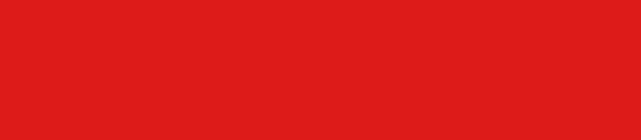
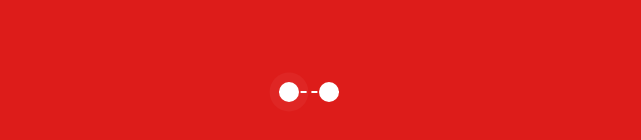
Before and after one commit to odysseyhack/apg-rescue-rangers-burgerapp, an Angular app: page /validate-data/1 in a window 1280 px wide. Shown: the part 657-797 px from the top of the page, without its empty margins (321-962 px from the left). Built offline with nearby package versions, Linux system fonts and the light colour scheme.

Commit message:
Finished questionair

```diff
--- a/src/app/validate/question/navigation/navigation.component.html
+++ b/src/app/validate/question/navigation/navigation.component.html
@@ -1,3 +1,4 @@
-<p>
-  navigation works!
-</p>
+<ul>
+  <div class="line"></div>
+  <li *ngFor="let dot of questionsLength; let i = index" [attr.data-id]="i" [ngClass]="i === currentQuestion ? 'active' : ''" class="dot"></li>
+</ul>
--- a/src/app/validate/question/navigation/navigation.component.scss
+++ b/src/app/validate/question/navigation/navigation.component.scss
@@ -0,0 +1,54 @@
+ul {
+    position: relative;
+    display: table;
+    margin: 0;
+    padding: 10px;
+    position: absolute;
+    bottom: 25px;
+    left: 50%;
+    transform: translateX(-50%);
+}
+
+.dot {
+    list-style: none;
+    height: 20px;
+    width: 20px;
+    background-color: white;
+    border-radius: 100%;
+    display: inline-block;
+    margin: 0 10px;
+    cursor: pointer;
+}
+
+.dot[data-id="0"] {
+    margin-left: -10px;
+}
+
+.active {
+    box-shadow: white;
+    animation: pulse 2s infinite;
+}
+
+.active:hover {
+    animation: none;
+}
+
+@keyframes pulse {
+    0% {
+        box-shadow: 0 0 0 0 rgba(255,255,255, .8);
+    }
+    70% {
+        box-shadow: 0 0 0 10px rgba(255,255,255, 0);
+    }
+    100% {
+        box-shadow: 0 0 0 0 rgba(255,255,255, 0);
+    }
+}
+
+.line {
+    border-bottom: 2px dashed white;
+    width: 100%;
+    top: 11px;
+    left: -10px;
+    position: relative;
+}
--- a/src/app/validate/question/navigation/navigation.component.ts
+++ b/src/app/validate/question/navigation/navigation.component.ts
@@ -1,4 +1,6 @@
-import { Component, OnInit } from '@angular/core';
+import { Component, OnInit, Input } from '@angular/core';
+import { QuestionService } from '../question.service';
+import { Question } from '../question.model';
 
 @Component({
   selector: 'app-navigation',
@@ -6,10 +8,13 @@ import { Component, OnInit } from '@angular/core';
   styleUrls: ['./navigation.component.scss']
 })
 export class NavigationComponent implements OnInit {
+  @Input() currentQuestion: number;
+  questionsLength: Question[];
 
-  constructor() { }
+  constructor(private questionService: QuestionService) { }
 
   ngOnInit() {
+    this.questionsLength = this.questionService.getQuestions();
   }
 
 }
--- a/src/app/validate/question/question.component.html
+++ b/src/app/validate/question/question.component.html
@@ -2,3 +2,4 @@
 <app-answer-type
     [questionType]="questionData[currentQuestion ? currentQuestion : 0].questionType"
 ></app-answer-type>
+<app-navigation [currentQuestion]="currentQuestion"></app-navigation>
```
